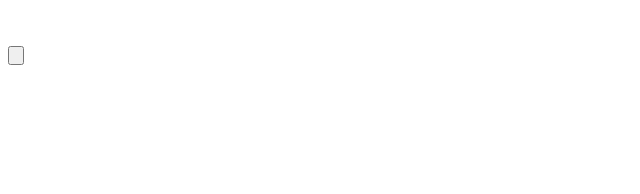
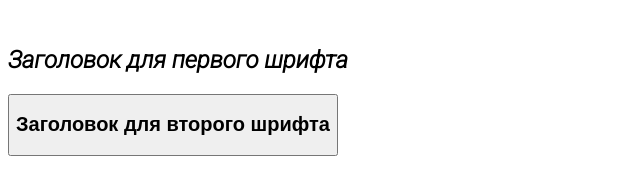
Before and after one commit to WebHeroSchool/HTML-and-CSS2.0, a plain HTML site: page index.html in a window 1280 px wide. Shown: the whole page, without its empty margins (0-640 px from the left). Drawn offline with Linux system fonts and the light colour scheme.

Commit message:
Добавлен файл style.css + подключены шрифты

```diff
--- a/index.html
+++ b/index.html
@@ -2,6 +2,9 @@
 <html>
   <head>
     <meta charset="UTF-8">
+    <link rel="stylesheet" href="./style.css">
+    <link rel="preconnect" href="https://fonts.gstatic.com">
+    <link href="https://fonts.googleapis.com/css2?family=Oswald:wght@700&family=Roboto:ital,wght@1,300&display=swap" rel="stylesheet">
     <title>Структура сайта</title>
   </head>
   <body>
@@ -20,13 +23,13 @@
     <main>
       <section>
         <div>
-          <h1></h1>
+          <h1>Заголовок для первого шрифта</h1>
 
           <article></article>
 
           <div>
             <button>
-              <p></p>
+              <h2>Заголовок для второго шрифта</h2>
             </button>
           </div>
         </div>
--- /dev/null
+++ b/style.css
@@ -0,0 +1,7 @@
+h1 {
+  font-family: 'Roboto', sans-serif;
+};
+
+h2 {
+  font-family: 'Oswald', serif;
+};
```
